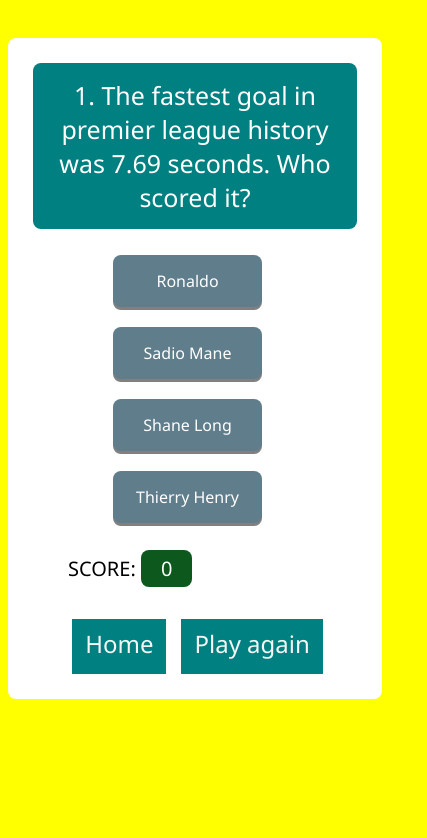
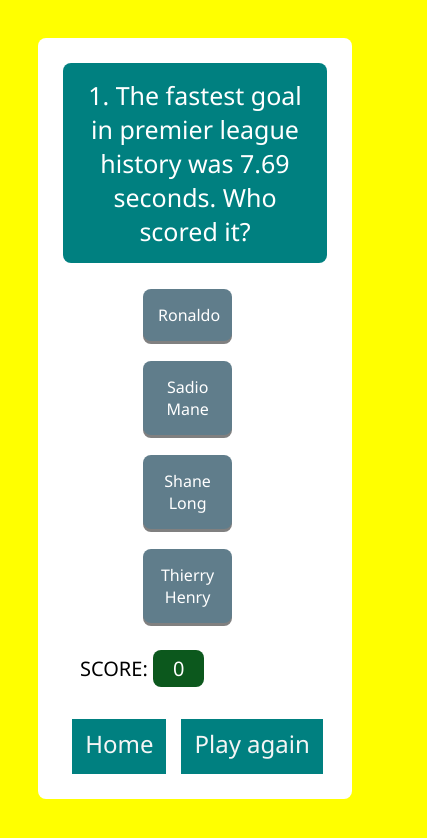
Before and after one commit to kosullivan7/Project-2, a plain HTML site: page play.html in a window 390 px wide. Shown: the whole page, 427 px wide, since content can reach past the window. Drawn offline with Linux system fonts and the light colour scheme.

Commit message:
Add css change to quiz-wrap

```diff
--- a/assets/css/style.css
+++ b/assets/css/style.css
@@ -15,7 +15,7 @@ body{
     align-items: center;
     text-align: center;
     margin-bottom: 40px;
-    margin-top: 40px
+    margin-top: 40px;
     border: 12px solid rgb(92, 58, 8);
     border-radius: 10px;
     background-color: green;
@@ -89,7 +89,7 @@ h1 {
     }
 
     .btn {
-        display:block
+        display:block;
         font-weight: 400;
         user-select: none;
         background-color: transparent;
@@ -262,3 +262,31 @@ h1 {
     background-color: teal;
 
 }
+
+/* media query to stop question options from being unresponsive */
+
+@media (min-width: 566px) {
+    .quiz-wrapper .options {
+         margin-left: 0
+    }
+}
+
+/*media query for quiz to be centralised on the page at higher resolutions*/
+
+@media (min-width:700px) {
+    .parent {margin-top: 70px
+    }
+}
+
+
+@media (max-width: 565px) {
+    .quiz-wrapper {margin-top: 30px;
+                   margin-bottom: 30px;
+                   margin-left: 30px;
+                   margin-right: 30px;
+                }
+    .quiz-wrapper .options {
+        width: auto;
+
+    }
+}
```
